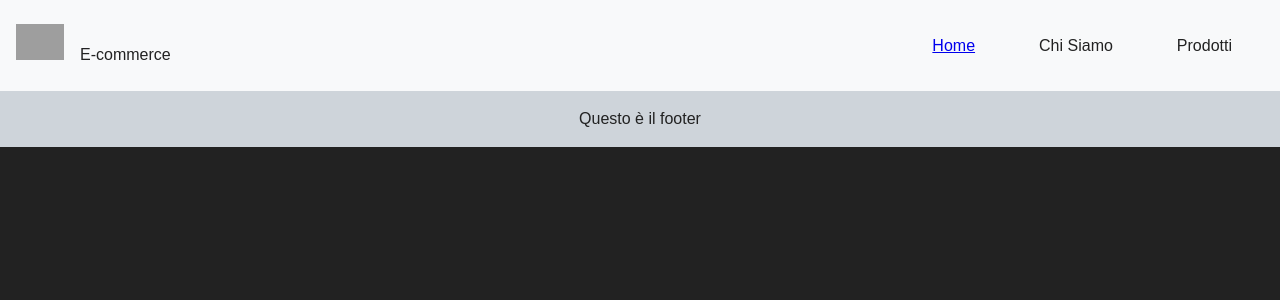
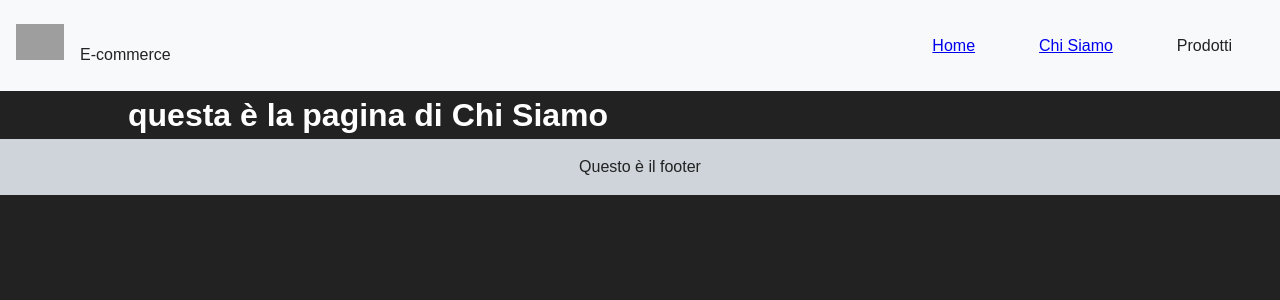
Before and after one commit to dmtpat/react-router, a React (Vite) app: page /chiSiamo in a window 1280 px wide. Shown: the top 300 px of the page. Built offline with nearby package versions, Linux system fonts and the light colour scheme; grey boxes are pictures that could not be loaded.

Commit message:
Chi Siamo page + default layout + minor

```diff
--- a/src/App.jsx
+++ b/src/App.jsx
@@ -2,22 +2,22 @@ import { useState, useEffect } from 'react'
 
 import axios from 'axios'
 import { BrowserRouter, Routes, Route, } from "react-router-dom";
-import Header from "./components/Header.components"
-import Footer from "./components/Footer.components"
+import DefaultLayout from './layouts/DefaultLayout';
 import Page_home from "./pages/page_home"
+import Page_chiSiamo from "./pages/page_chiSiamo"
 
 function App() {
 
 
   return (
     <BrowserRouter>
-      <Header />
       <Routes>
 
-        <Route path='/' Component={Page_home} />
-
+        <Route Component={DefaultLayout} >
+          <Route path='/' Component={Page_home} />
+          <Route path='/chiSiamo' Component={Page_chiSiamo} />
+        </Route>
       </Routes>
-      <Footer />
     </BrowserRouter>
   )
 }
--- a/src/components/Header.components.jsx
+++ b/src/components/Header.components.jsx
@@ -11,7 +11,7 @@ function Header() {
             </div>
             <ul className="flex ms_no_wrap">
                 <li><NavLink className="link" to="/">Home</NavLink></li>
-                <li>Chi Siamo</li>
+                <li><NavLink className="link" to="/chiSiamo">Chi Siamo</NavLink></li>
                 <li>Prodotti</li>
             </ul>
         </nav >
--- /dev/null
+++ b/src/layouts/DefaultLayout.jsx
@@ -0,0 +1,13 @@
+import { Outlet } from 'react-router-dom';
+import Header from "../components/Header.components"
+import Footer from "../components/Footer.components"
+
+function DefaultLayout() {
+    return (
+        <>
+            <Header />
+            <Outlet />
+            <Footer />
+        </>)
+}
+export default DefaultLayout
--- /dev/null
+++ b/src/pages/page_chiSiamo.jsx
@@ -0,0 +1,10 @@
+
+function ChiSiamo() {
+    return (<main>
+        <div className="boxed">
+            <h1>questa è la pagina di Chi Siamo</h1>
+        </div>
+    </main>
+    )
+}
+export default ChiSiamo
```
